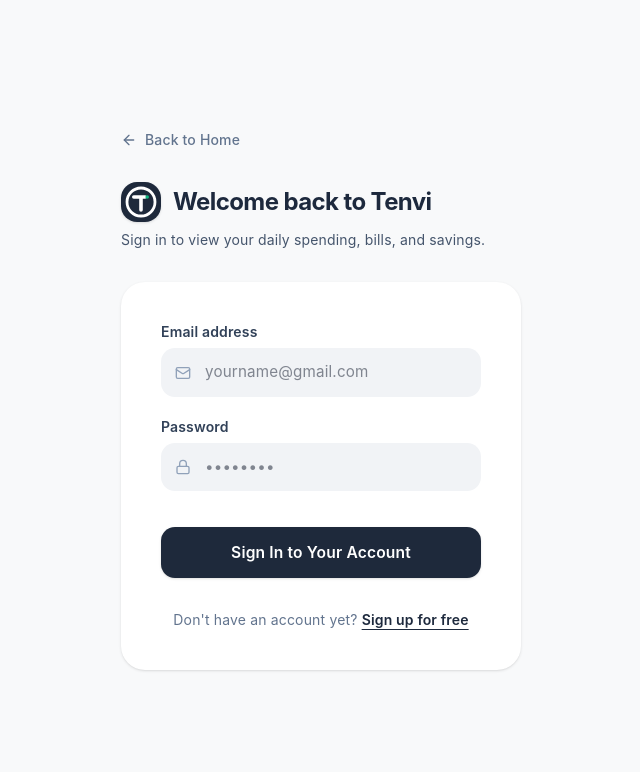
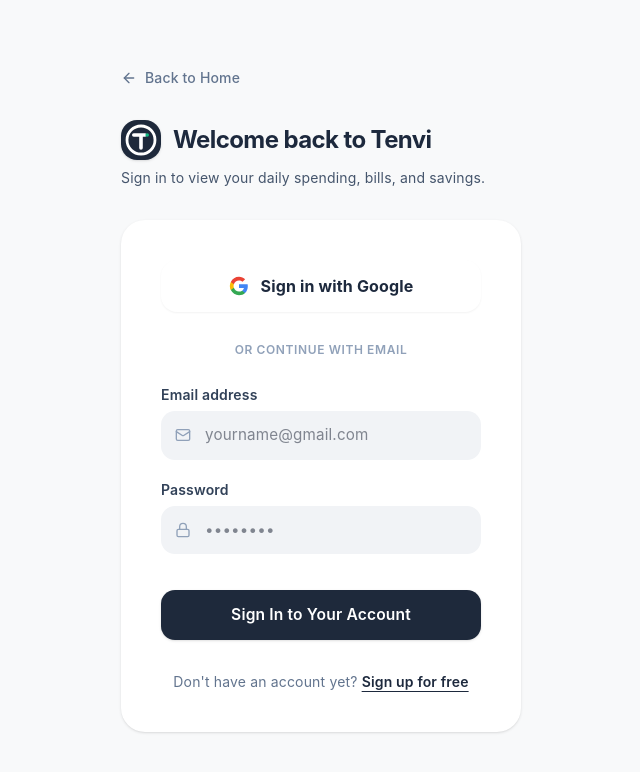
Before and after one commit to unciano-labs/tenvi, a Next.js app: page /login in a window 1280 px wide. Shown: the top 772 px of the page, without its empty margins (319-959 px from the left). Built offline with nearby package versions, Linux system fonts and the light colour scheme.

Commit message:
feat(auth): integrate Google OAuth 2.0 with cross-website auto-enrollment and comprehensive docs

```diff
--- a/src/app/(auth)/login/page.tsx
+++ b/src/app/(auth)/login/page.tsx
@@ -6,6 +6,7 @@ import { useSearchParams } from 'next/navigation';
 import { loginAction } from '@/app/actions/auth';
 import { ArrowLeft, Lock, Mail, Loader2, AlertCircle } from 'lucide-react';
 import { TenviIcon } from '@/components/UI/TenviIcon';
+import { GoogleAuthButton } from '@/components/Auth/GoogleAuthButton';
 
 function LoginForm() {
   const [state, formAction, isPending] = useActionState(loginAction, null);
@@ -38,11 +39,26 @@ function LoginForm() {
             Register for Tenvi now →
           </Link>
         </div>
-      ) : state?.error ? (
+      ) : (state?.error || urlError) ? (
         <div className="mb-6 p-4 rounded-2xl bg-rose-50 text-rose-700 text-sm font-medium">
-          {state.error}
+          {state?.error || urlError}
         </div>
       ) : null}
+
+      {/* 1-Click Google Sign In */}
+      <div className="mb-6">
+        <GoogleAuthButton mode="signin" />
+      </div>
+
+      {/* Clean Divider */}
+      <div className="relative my-6 text-center">
+        <div className="absolute inset-0 flex items-center">
+          <div className="w-full border-t border-slate-200" />
+        </div>
+        <span className="relative bg-white px-3 text-xs font-semibold text-slate-400 uppercase tracking-wider">
+          Or continue with email
+        </span>
+      </div>
 
       <form action={formAction} className="space-y-5">
         <div>
--- a/src/app/(auth)/register/page.tsx
+++ b/src/app/(auth)/register/page.tsx
@@ -5,6 +5,7 @@ import Link from 'next/link';
 import { useSearchParams } from 'next/navigation';
 import { registerAction } from '@/app/actions/auth';
 import { TenviIcon } from '@/components/UI/TenviIcon';
+import { GoogleAuthButton } from '@/components/Auth/GoogleAuthButton';
 import {
   ArrowLeft,
   Lock,
@@ -72,6 +73,21 @@ function RegisterForm() {
           </p>
         </div>
       )}
+
+      {/* 1-Click Google Sign Up */}
+      <div className="mb-6">
+        <GoogleAuthButton mode={isEnrolling ? 'continue' : 'signup'} />
+      </div>
+
+      {/* Clean Divider */}
+      <div className="relative my-6 text-center">
+        <div className="absolute inset-0 flex items-center">
+          <div className="w-full border-t border-slate-200" />
+        </div>
+        <span className="relative bg-white px-3 text-xs font-semibold text-slate-400 uppercase tracking-wider">
+          {isEnrolling ? 'Or confirm with password' : 'Or register with email'}
+        </span>
+      </div>
 
       <form action={formAction} className="space-y-5">
         {/* Full Name (Populated & Editable) */}
--- a/src/app/actions/auth.ts
+++ b/src/app/actions/auth.ts
@@ -12,7 +12,7 @@ import { checkUserWebsiteMembership, verifyWebsiteMembership } from '@/lib/auth/
  * 2. Default "Cash on Hand" float account in bili_savings
  * 3. Initial bili_user_onboarding record
  */
-async function seedInitialUserData(userId: string) {
+export async function seedInitialUserData(userId: string) {
   const admin = createAdminClient();
 
   // 1. Seed categories
@@ -101,7 +101,7 @@ async function seedInitialUserData(userId: string) {
  * After enrollment, verifies that the user actually has website access.
  * Throws if enrollment ultimately fails so the caller can handle it.
  */
-async function enrollUserInTenvi(userId: string, email: string, fullName: string) {
+export async function enrollUserInTenvi(userId: string, email: string, fullName: string) {
   const rpcParams = {
     p_website_id: WEBSITE_ID,
     p_user_id: userId,
--- /dev/null
+++ b/src/app/auth/callback/route.ts
@@ -0,0 +1,73 @@
+import { NextResponse } from 'next/server';
+import { createClient } from '@/lib/supabase/server';
+import { WEBSITE_ID } from '@/lib/constants';
+import { checkUserWebsiteMembership } from '@/lib/auth/guards';
+import { enrollUserInTenvi, seedInitialUserData } from '@/app/actions/auth';
+
+/**
+ * Handles the OAuth callback from Google (and any future OAuth providers).
+ *
+ * Flow:
+ * 1. Exchanges the OAuth authorization code for a Supabase session.
+ * 2. Checks if the authenticated user has an active role in Tenvi (WEBSITE_ID).
+ * 3. If not yet enrolled: Auto-enrolls the user into Tenvi (creates user_profile,
+ *    assigns default role, and seeds initial wallet/categories).
+ * 4. Redirects the user to /dashboard (or requested 'next' URL).
+ */
+export async function GET(request: Request) {
+  const { searchParams, origin } = new URL(request.url);
+  const code = searchParams.get('code');
+  const next = searchParams.get('next') || '/dashboard';
+  const error = searchParams.get('error');
+  const errorDescription = searchParams.get('error_description');
+
+  if (error) {
+    console.error('[OAuth Callback] Provider error:', error, errorDescription);
+    return NextResponse.redirect(
+      `${origin}/login?error=${encodeURIComponent(errorDescription || error)}`
+    );
+  }
+
+  if (code) {
+    const supabase = await createClient();
+    const { data, error: exchangeError } = await supabase.auth.exchangeCodeForSession(code);
+
+    if (exchangeError || !data?.user) {
+      console.error('[OAuth Callback] exchangeCodeForSession failed:', exchangeError);
+      return NextResponse.redirect(
+        `${origin}/login?error=${encodeURIComponent(
+          exchangeError?.message || 'Authentication failed. Please try again.'
+        )}`
+      );
+    }
+
+    const user = data.user;
+    const email = user.email || '';
+    const fullName =
+      (user.user_metadata?.full_name as string) ||
+      (user.user_metadata?.name as string) ||
+      email.split('@')[0] ||
+      '';
+
+    try {
+      // Check if user is already enrolled for Tenvi (WEBSITE_ID)
+      const isEnrolled = await checkUserWebsiteMembership(user.id, WEBSITE_ID);
+
+      if (!isEnrolled) {
+        // Fresh or Cross-Site User:
+        // Google OAuth guarantees verified email ownership. Automatically enroll in Tenvi:
+        await enrollUserInTenvi(user.id, email, fullName);
+        await seedInitialUserData(user.id);
+      }
+    } catch (enrollErr) {
+      console.error('[OAuth Callback] Auto-enrollment error for Google user:', enrollErr);
+    }
+
+    // Forward to destination (guarantee safe relative path)
+    const forwardUrl = next.startsWith('/') && !next.startsWith('//') ? next : '/dashboard';
+    return NextResponse.redirect(`${origin}${forwardUrl}`);
+  }
+
+  // No code parameter provided
+  return NextResponse.redirect(`${origin}/login?error=no_auth_code`);
+}
--- /dev/null
+++ b/src/components/Auth/GoogleAuthButton.tsx
@@ -0,0 +1,110 @@
+'use client';
+
+import React, { useState } from 'react';
+import { createClient } from '@/lib/supabase/client';
+import { Loader2 } from 'lucide-react';
+
+interface GoogleAuthButtonProps {
+  mode?: 'signin' | 'signup' | 'continue';
+  className?: string;
+  redirectTo?: string;
+}
+
+export function GoogleAuthButton({
+  mode = 'continue',
+  className = '',
+  redirectTo = '/dashboard',
+}: GoogleAuthButtonProps) {
+  const [isLoading, setIsLoading] = useState(false);
+  const [errorMsg, setErrorMsg] = useState<string | null>(null);
+
+  const label =
+    mode === 'signin'
+      ? 'Sign in with Google'
+      : mode === 'signup'
+      ? 'Sign up with Google'
+      : 'Continue with Google';
+
+  const handleGoogleSignIn = async () => {
+    setIsLoading(true);
+    setErrorMsg(null);
+
+    try {
+      const supabase = createClient();
+      const origin = window.location.origin;
+      const callbackUrl = `${origin}/auth/callback?next=${encodeURIComponent(redirectTo)}`;
+
+      const { error } = await supabase.auth.signInWithOAuth({
+        provider: 'google',
+        options: {
+          redirectTo: callbackUrl,
+          queryParams: {
+            access_type: 'offline',
+            prompt: 'select_account',
+          },
+        },
+      });
+
+      if (error) {
+        console.error('[GoogleAuth] OAuth initiation failed:', error);
+        setErrorMsg(error.message || 'Unable to connect to Google. Please try again.');
+        setIsLoading(false);
+      }
+    } catch (err: any) {
+      console.error('[GoogleAuth] Unexpected error:', err);
+      setErrorMsg('Something went wrong initiating Google sign-in.');
+      setIsLoading(false);
+    }
+  };
+
+  return (
+    <div className="w-full">
+      {errorMsg && (
+        <div className="mb-3 p-3 rounded-xl bg-rose-50 text-rose-700 text-xs font-semibold border border-rose-200">
+          {errorMsg}
+        </div>
+      )}
+
+      <button
+        type="button"
+        onClick={handleGoogleSignIn}
+        disabled={isLoading}
+        className={`w-full py-3.5 px-4 rounded-2xl border-2 border-slate-200 hover:border-slate-300 bg-white hover:bg-slate-50 text-slate-800 font-bold text-sm sm:text-base flex items-center justify-center gap-3 transition-all duration-200 active:scale-[0.98] shadow-xs hover:shadow-sm cursor-pointer disabled:opacity-60 disabled:pointer-events-none ${className}`}
+      >
+        {isLoading ? (
+          <>
+            <Loader2 className="w-5 h-5 animate-spin text-slate-600" />
+            <span>Connecting to Google...</span>
+          </>
+        ) : (
+          <>
+            {/* Official Google "G" SVG Icon */}
+            <svg
+              className="w-5 h-5 shrink-0"
+              viewBox="0 0 24 24"
+              xmlns="http://www.w3.org/2000/svg"
+            >
+              <path
+                fill="#4285F4"
+                d="M22.56 12.25c0-.78-.07-1.53-.2-2.25H12v4.26h5.92c-.26 1.37-1.04 2.53-2.21 3.31v2.77h3.57c2.08-1.92 3.28-4.74 3.28-8.09z"
+              />
+              <path
+                fill="#34A853"
+                d="M12 23c2.97 0 5.46-.98 7.28-2.66l-3.57-2.77c-.98.66-2.23 1.06-3.71 1.06-2.86 0-5.29-1.93-6.16-4.53H2.18v2.84C3.99 20.53 7.7 23 12 23z"
+              />
+              <path
+                fill="#FBBC05"
+                d="M5.84 14.09c-.22-.66-.35-1.36-.35-2.09s.13-1.43.35-2.09V7.06H2.18C1.43 8.55 1 10.22 1 12s.43 3.45 1.18 4.94l2.85-2.22.81-.63z"
+              />
+              <path
+                fill="#EA4335"
+                d="M12 5.38c1.62 0 3.06.56 4.21 1.64l3.15-3.15C17.45 2.09 14.97 1 12 1 7.7 1 3.99 3.47 2.18 7.06l3.66 2.84c.87-2.6 3.3-4.52 6.16-4.52z"
+              />
+            </svg>
+            <span>{label}</span>
+          </>
+        )}
+      </button>
+    </div>
+  );
+}
```
Also changed, not shown: 1 other file (tests, documents, lock files or other folders).
